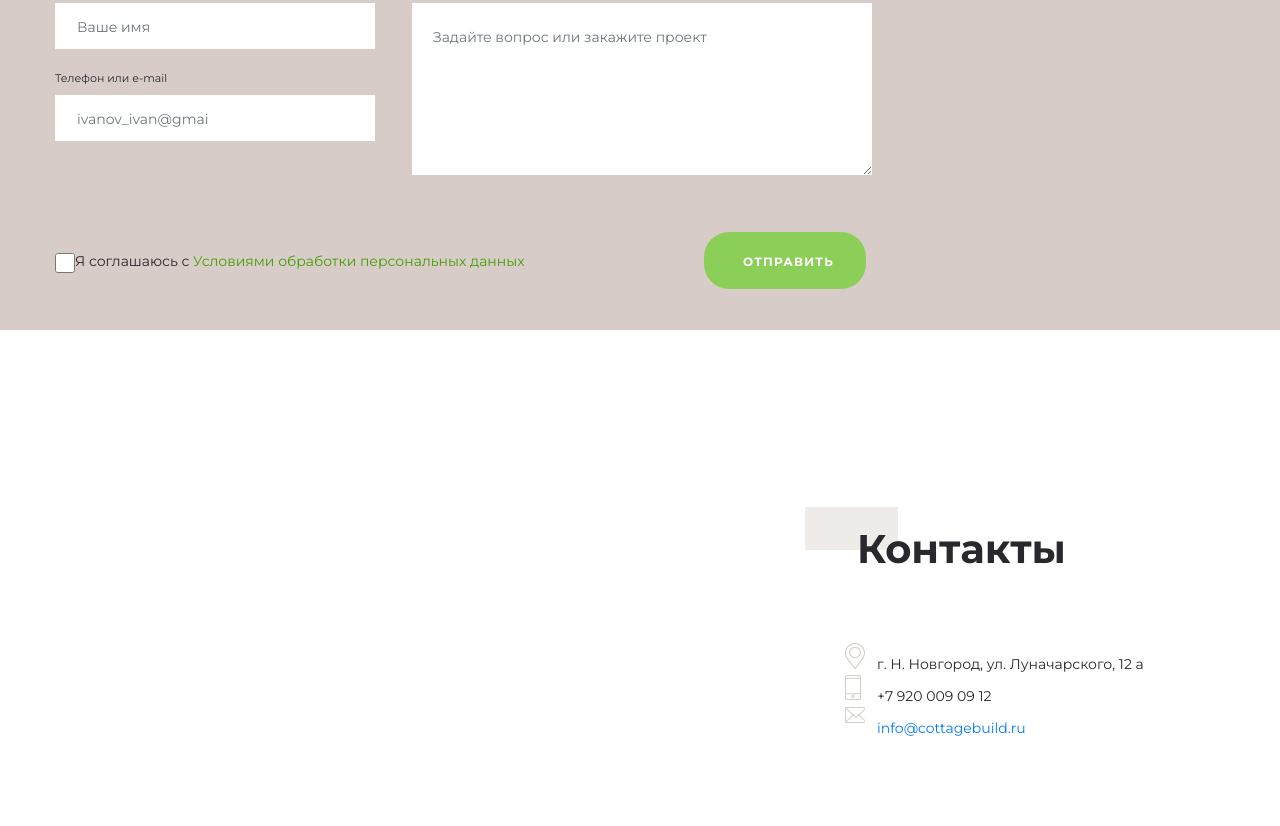
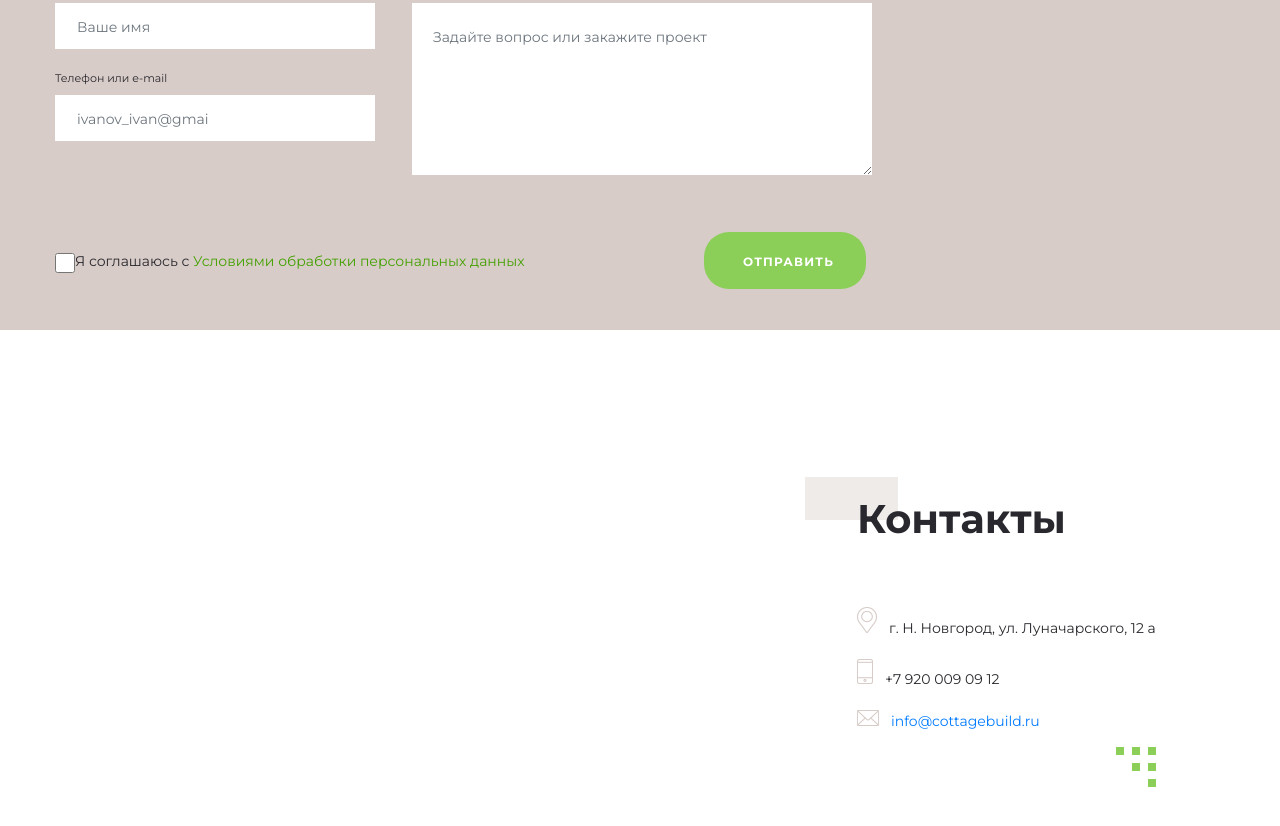
Before and after one commit to coatceatl/cottage, a website: page index.html in a window 1280 px wide. Shown: the part 5138-5964 px from the top of the page. Drawn offline with nearby package versions, Linux system fonts and the light colour scheme.

Commit message:
changed block contacts

```diff
--- a/css/style.css
+++ b/css/style.css
@@ -621,24 +621,33 @@ body {
 
 .contacts {
   margin: 87px 0;
+  background: url(../img/logo-contacts.png) 90% 100% no-repeat;
 }
 .contacts__map {
   width: 670px;
   height: 370px;
 }
+.contacts__title .block-title {
+  margin-top: 60px;
+}
 .contacts__title h2 {
   font-size: 2.5rem;
   font-weight: 700;
   margin-left: 52px;
-  margin-bottom: 70px;
+  margin-bottom: 64px;
   margin-top: -25px;
+}
+.contacts__content {
+  margin-left: 52px;
 }
 .contacts__menu {
   list-style: none;
+  padding-left: 0;
 }
 .contacts__item {
   font-size: 0.875rem;
   font-weight: 400;
+  padding-bottom: 20px;
 }
 .contacts__adress:before {
   content: '';
@@ -651,16 +660,16 @@ body {
 .contacts__phone:before {
   content: '';
   display: inline-block;
-  width: 20px;
-  height: 26px;
+  width: 16px;
+  height: 25px;
   background: url(../img/mobile.png) no-repeat;
   margin-right: 12px;
 }
 .contacts__mail:before {
   content: '';
   display: inline-block;
-  width: 20px;
-  height: 26px;
+  width: 22px;
+  height: 16px;
   background: url(../img/mail.png) no-repeat;
   margin-right: 12px;
 }
```
Also changed, not shown: img/logo-contacts.png (added).
